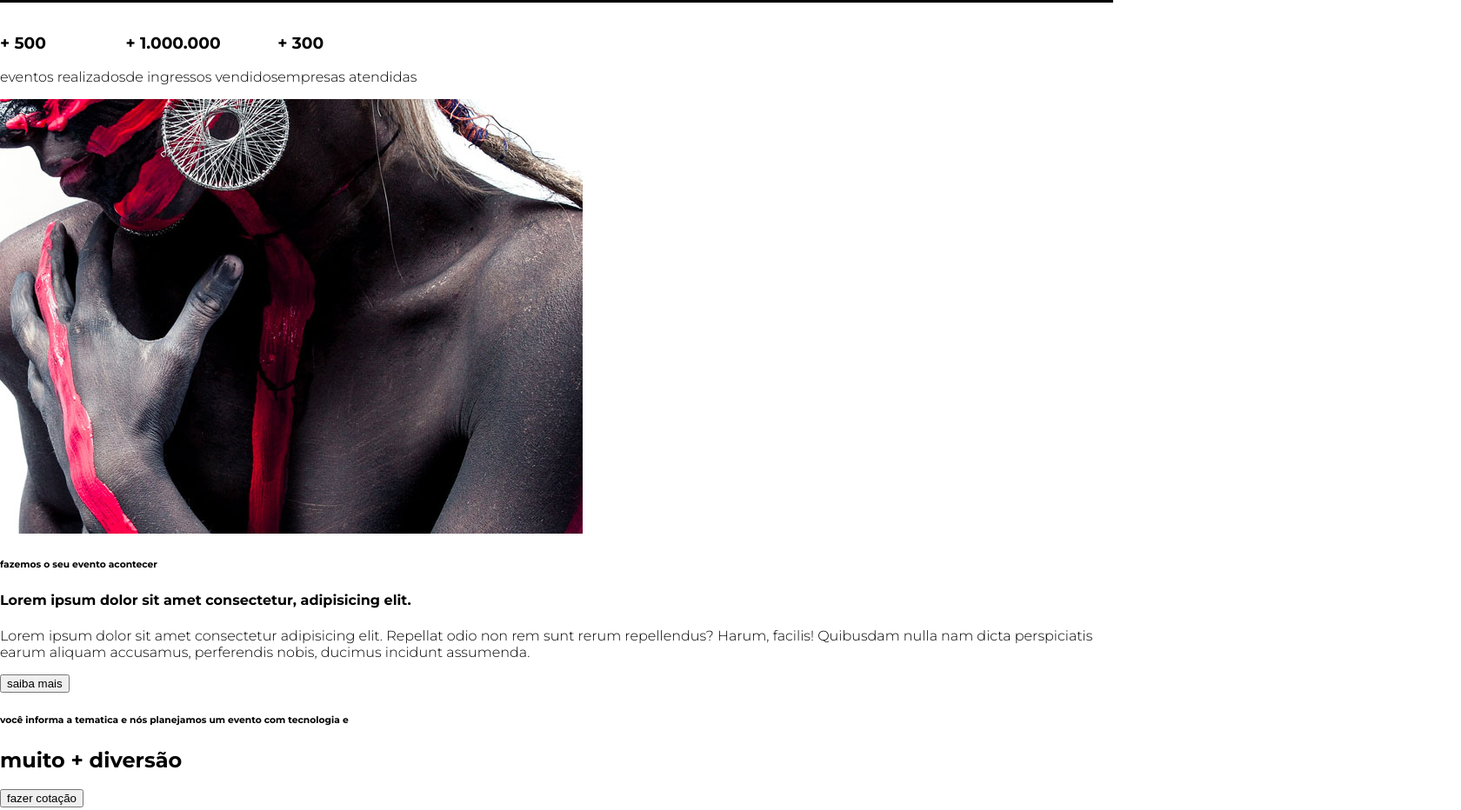
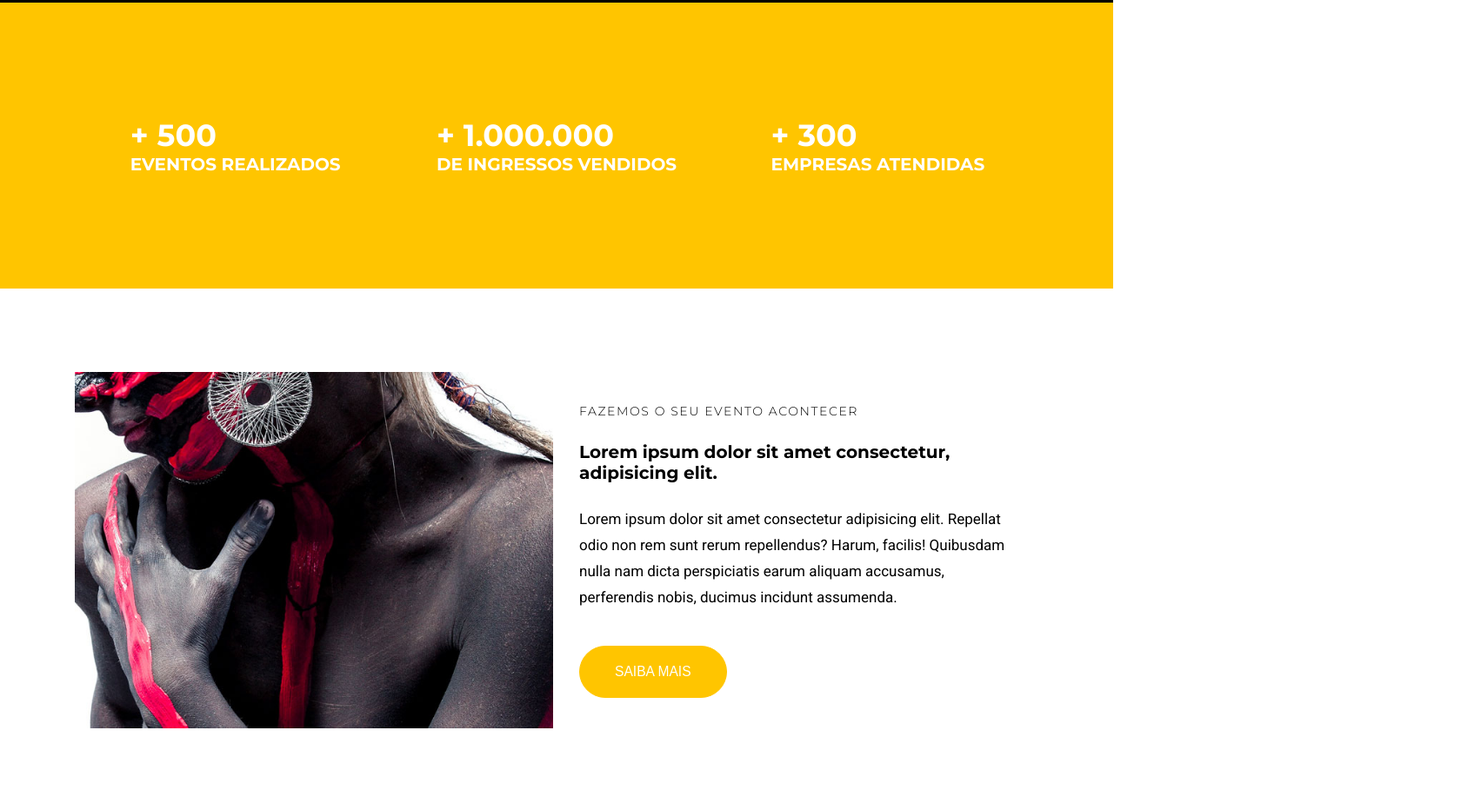
Before and after one commit to DionyLara/DionyLara, a website: page src/index.html in a window 1280 px wide. Shown: the part 824-1756 px from the top of the page at 87% size, 1680 px wide, since content can reach past the window. Drawn offline with Linux system fonts and the light colour scheme.

Commit message:
feat(institucional): implemented institucional style

```diff
--- a/src/Style.css
+++ b/src/Style.css
@@ -1,4 +1,5 @@
 @import url("https://fonts.googleapis.com/css2?family=Montserrat:wght@300;700;900&display=swap");
+@import url('https://fonts.googleapis.com/css2?family=Roboto&display=swap');
 
 * {
   box-sizing: border-box;
@@ -9,32 +10,52 @@
   font-size: 16px;
   --color-primary: #ffc500;
   --default-padding: 1rem;
+  --color-copy: #333;
 }
 
 body {
   margin: 0;
   padding: 7.75rem 0;
+  overflow-x: hidden ;
+}
+
+body,
+header,
+main{
+  overflow-x: hidden;
+}
+
+
+.container{
+  max-width: 1140px;
+  margin: 0 auto;
 }
 
 ul {
   display: flex;
   list-style-type: none;
   padding-left: 0;
-}
+  }
 
 .navbar {
   nav-index: 1;
   position: fixed;
+  top: 0;
+  left: 0;
+  width: 100%;
+  background-color: #000;
+  color: #fff;
+}
+
+.navbar__container{
   display: grid;
   grid-template-columns: 1fr 9fr;
   align-items: center;
-  top: 0;
-  left: 0;
+
   width: 100vw;
   height: 7.75rem;
   padding: 0 1rem;
-  background-color: #000;
-  color: #fff;
+
 }
 
 .navbar__links {
@@ -118,7 +139,7 @@ ul {
   line-height: 6rem;
   }
 
-.btn{
+.btn--slide{
   padding: 1.25rem 2.5rem;
   border: .125px, solid, #fff;
   border-radius: 5rem;
@@ -128,15 +149,92 @@ ul {
   font-weight: 300;
   text-transform: uppercase;
   font-size: .975rem;
+  transition: 0.5s all ease;    cursor: pointer;
+
+ }
+
+ .btn--slider:hover,
+ .btn--slider:active,
+ .btn--slider:focus {
+    border-color: var(--color-primary);
+    background-color: var(--color-primary);
+    color: #fff;
+
+ }
+
+ #counter {
+  background-color: var(--color-primary);
+  color: #fff;
+  text-transform: uppercase;
+ }
+
+ .counter__container {
+  display: grid;
+  grid-template-columns: repeat(auto-fill, minmax(300px, 1fr));
+  place-items: center;
+  padding: 6rem 1rem;
+ }
+
+ .counter__container h3{
+  font-size: 2.1875rem;
+ }
+
+ .counter__container h3 small{
+  display: block;
+  font-size: 1.25rem;
+ }
+
+ .institucional{
+  display: grid;
+  grid-template-columns: auto auto;
+  align-items: center;
+  padding: 6rem 1rem;
+ }
+
+ .institucional img{
+  max-width: 550px;
+ }
+
+ .institucional__copy{
+  padding: 0 1.875rem;
+ }
+
+ .institucional__copy h6{
+  font-weight: 300;
+  font-size: 0.875rem;
+  text-transform: uppercase;
+  letter-spacing: 0.1rem;
+  margin: 0;
+}
+   .institucional__copy h4{
+   font-size: 1.25rem;
+}
+
+.institucional p{
+  font-size: 1.0625rem;
+  line-height: 1.8675rem;
+  font-family: 'Roboto', sans-serif;
+  margin-bottom: 0;
+  margin-bottom: 2.5rem;
+}
+
+.btn--institucional{
+  padding: 1.25rem 2.5rem;
+  border: .125px, solid, #fff;
+  border-radius: 5rem;
+  border-color: var(--color-primary);
+  color: #fff;
+  background: var(--color-primary);
+  font-weight: 300;
+  text-transform: uppercase;
+  font-size: .975rem;
   transition: 0.5s all ease;
+  cursor: pointer;
  }
 
  .btn:hover,
  .btn:active,
  .btn:focus {
-    border-color: var(--color-primary);
-    background-color: var(--color-primary);
-    color: #fff;
-    cursor: pointer;
-
- }
+    background-color: #fff;
+    color: var(--color-primary);
+}
--- a/src/index.html
+++ b/src/index.html
@@ -9,6 +9,7 @@
 
   <body>
     <nav class="navbar">
+      <div class="container navbar__container">
         <h1 class="logo--studion">
           Studi<span class="copy--primary">on</span
           ><span class="logo--studion--subtitle">Eventos</span>
@@ -26,39 +27,52 @@
             <a href="#contatos"> contatos </a>
           </li>
         </ul>
+      </div>
   </nav>
     <header>
       <div id="slider">
         <div class="slider">
-          <img class="slide__background-image" src="../src/images/banner.jpg" alt="banner principal">
+          <img
+            class="slide__background-image"
+            src="../src/images/banner.jpg"
+            alt="banner principal"
+          />
           <div class="slide__copy">
             <h6><span>Próximo evento</span> - Dia 25 de setembro às 19h</h6>
             <h2><span>Creative</span> Minds</h2>
-            <button class="btn btn--slide">Saiba mais</button>
+            <button class="btn--slide">Saiba mais</button>
           </div>
         </div>
       </div>
     </header>
+
     <main>
-      <section>
-        <ul>
+      <section id="counter">
+        <ul class="container counter__container">
           <li>
-            <h3>+ 500</h3>
-            eventos realizados
+            <h3>
+              + 500
+              <small> eventos realizados </small>
+            </h3>
           </li>
           <li>
-            <h3>+ 1.000.000</h3>
-            de ingressos vendidos
+            <h3>
+              + 1.000.000
+              <small>de ingressos vendidos</small>
+            </h3>
           </li>
+
           <li>
-            <h3>+ 300</h3>
-            empresas atendidas
+            <h3>
+              + 300
+              <small>empresas atendidas</small>
+            </h3>
           </li>
         </ul>
       </section>
-      <section>
-        <div>
-          <img src="./images/institutional.jpg" />
+      <section class="container institucional">
+        <img src="./images/institutional.jpg" alt="studion institucional"/>
+        <div class="institucional__copy">
           <h6>fazemos o seu evento acontecer</h6>
           <h4>Lorem ipsum dolor sit amet consectetur, adipisicing elit.</h4>
           <p>
@@ -67,7 +81,7 @@
             nam dicta perspiciatis earum aliquam accusamus, perferendis nobis,
             ducimus incidunt assumenda.
           </p>
-          <button>saiba mais</button>
+          <button class="btn--institucional">saiba mais</button>
         </div>
       </section>
 
```
Lines whose indentation alone changed are shown as unchanged.
